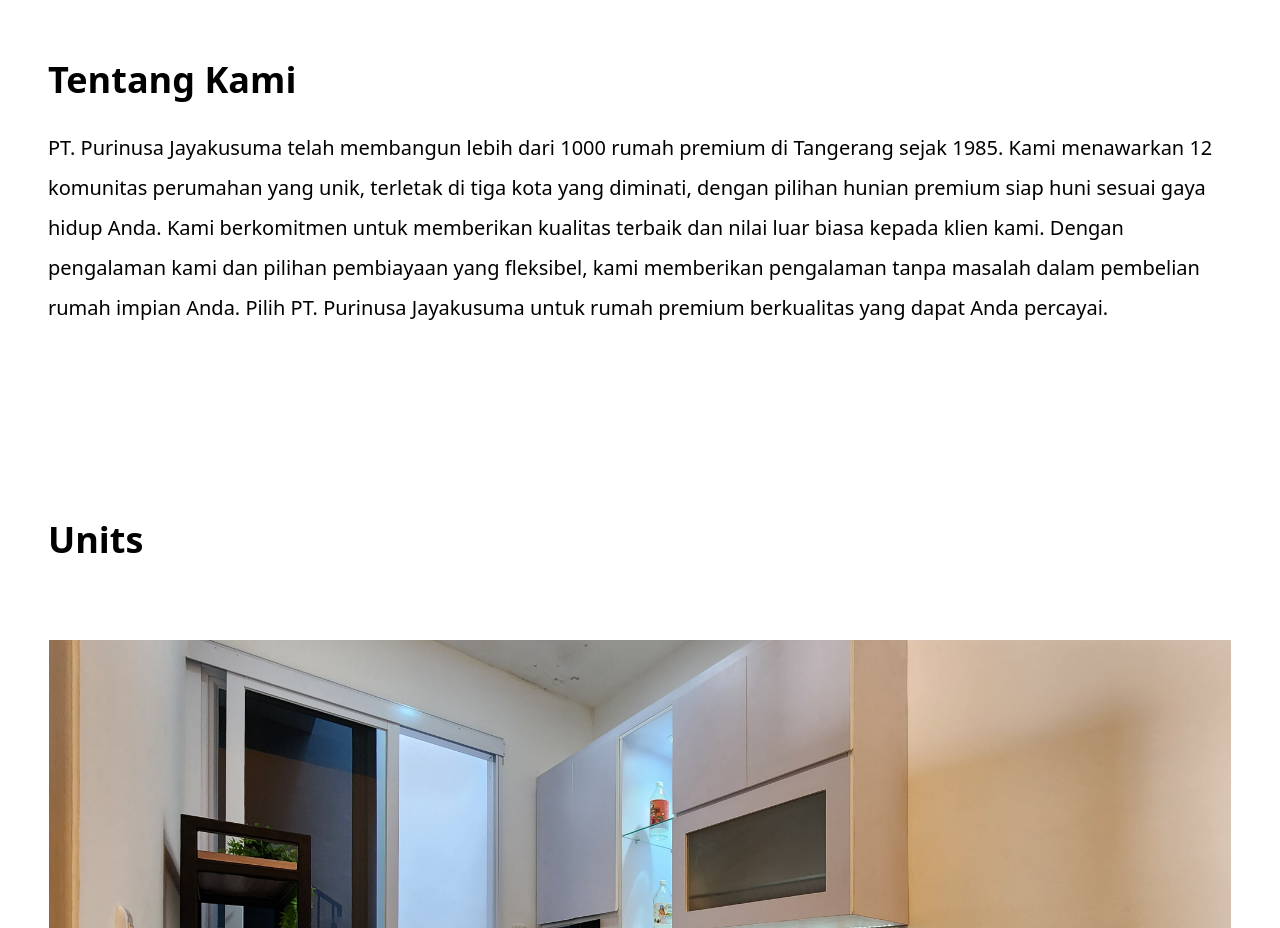
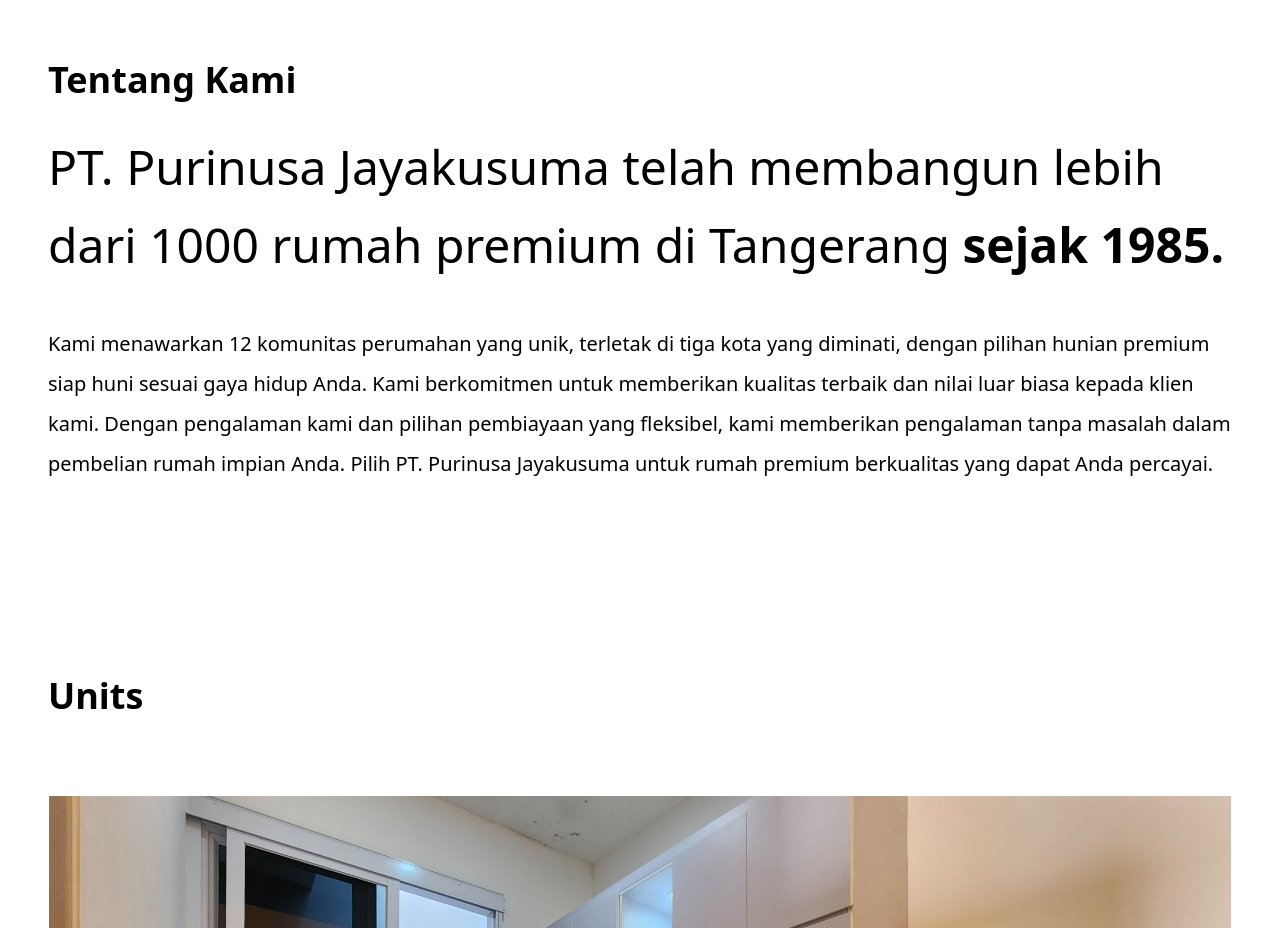
Before and after one commit to EgoistGray/aryana-unit-website, a Next.js app: page / in a window 1280 px wide. Shown: the part 900-1828 px from the top of the page. Built offline with nearby package versions, Linux system fonts and the light colour scheme.

Commit message:
feat(about us): bold text

```diff
--- a/src/sections/AboutUs.tsx
+++ b/src/sections/AboutUs.tsx
@@ -6,16 +6,18 @@
          <h1 className="text-center md:text-left text-4xl font-semibold mb-7">
             Tentang Kami
          </h1>
+         <p className="text-3xl md:text-5xl mb-10 !leading-relaxed">
+            PT. Purinusa Jayakusuma telah membangun lebih dari 1000 rumah
+            premium di Tangerang <span className="font-bold">sejak 1985.</span>
+         </p>
          <p className="text-xl leading-10">
-            PT. Purinusa Jayakusuma telah membangun lebih dari 1000 rumah
-            premium di Tangerang sejak 1985. Kami menawarkan 12 komunitas
-            perumahan yang unik, terletak di tiga kota yang diminati, dengan
-            pilihan hunian premium siap huni sesuai gaya hidup Anda. Kami
-            berkomitmen untuk memberikan kualitas terbaik dan nilai luar biasa
-            kepada klien kami. Dengan pengalaman kami dan pilihan pembiayaan
-            yang fleksibel, kami memberikan pengalaman tanpa masalah dalam
-            pembelian rumah impian Anda. Pilih PT. Purinusa Jayakusuma untuk
-            rumah premium berkualitas yang dapat Anda percayai.
+            Kami menawarkan 12 komunitas perumahan yang unik, terletak di tiga
+            kota yang diminati, dengan pilihan hunian premium siap huni sesuai
+            gaya hidup Anda. Kami berkomitmen untuk memberikan kualitas terbaik
+            dan nilai luar biasa kepada klien kami. Dengan pengalaman kami dan
+            pilihan pembiayaan yang fleksibel, kami memberikan pengalaman tanpa
+            masalah dalam pembelian rumah impian Anda. Pilih PT. Purinusa
+            Jayakusuma untuk rumah premium berkualitas yang dapat Anda percayai.
          </p>
       </Section>
    );
--- a/src/sections/Units.tsx
+++ b/src/sections/Units.tsx
@@ -10,13 +10,14 @@
 import IdolaImages from "@/images/idola";
 import NusaImages from "@/images/nusa";
 import SuryaImages from "@/images/surya";
-import Prima73Images from "@/images/prima78";
 import PrimaImages from "@/images/prima";
 
 export default function Units() {
    return (
       <Section className="">
-         <h1 className="text-4xl mb-10 font-semibold">Units</h1>
+         <h1 className="text-center md:text-left text-4xl mb-10 font-semibold">
+            Units
+         </h1>
          <Unit
             name="Cluster Megah: Tipe Familia"
             images={FamiliaImages}
```
